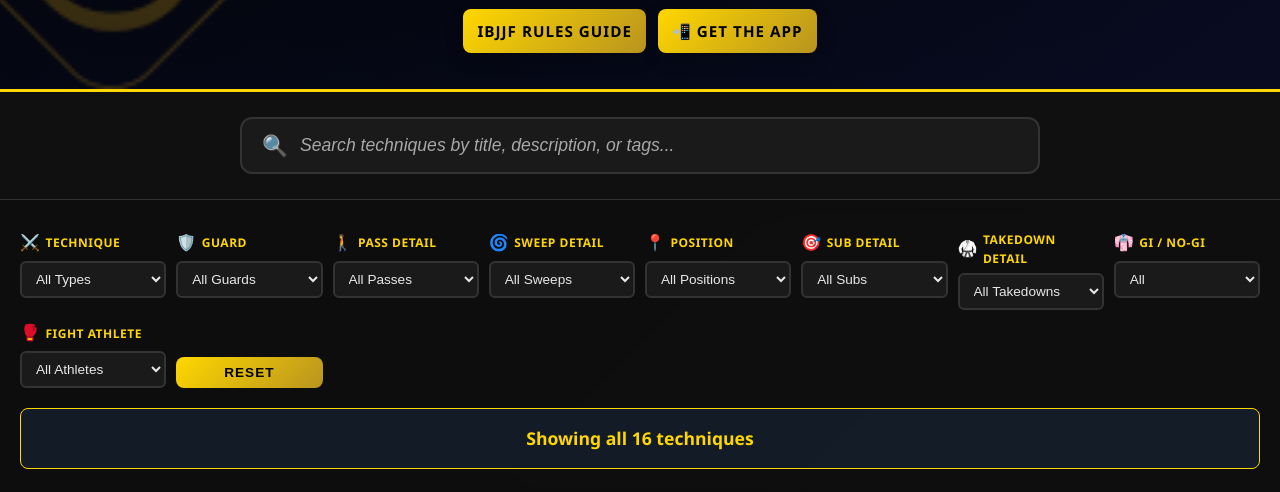
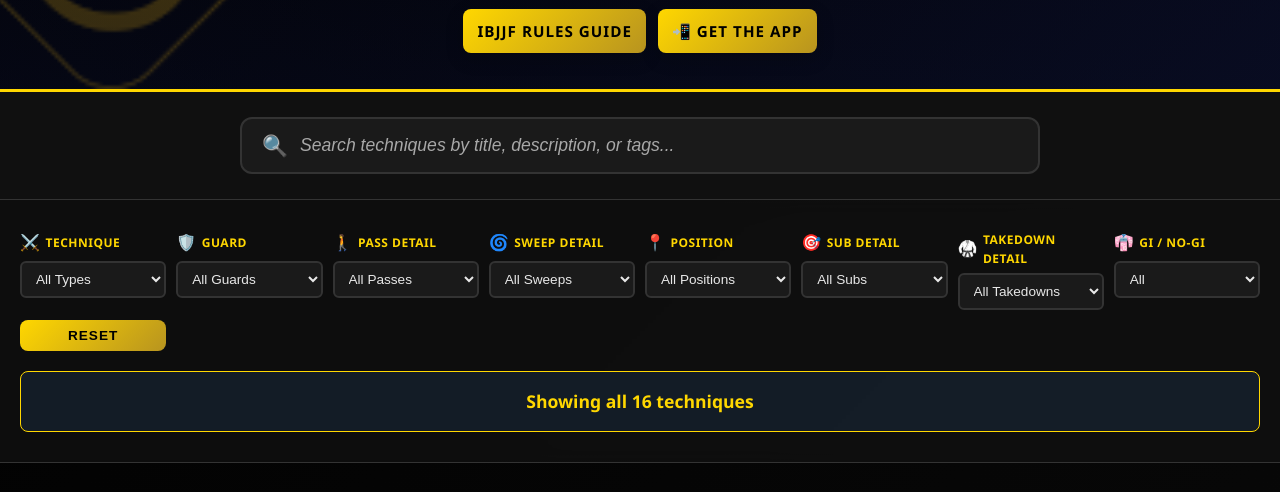
Before and after one commit to SnoopyJackson/unidade_academy, a plain HTML site: page index.html in a window 1280 px wide. Shown: the part 308-800 px from the top of the page. Drawn offline with Linux system fonts and the light colour scheme; no server answers.

Commit message:
remove athletes

```diff
--- a/app.js
+++ b/app.js
@@ -17,88 +17,10 @@
             position: '',
             submission: '',
             takedown: '',
-            giNogi: '',
-            athlete: '' // Fight athlete filter
+            giNogi: ''
         };
         this.searchQuery = '';
         this.searchDebounceTimer = null; // Debounce timer for search input
-
-        // Top BJJ athletes for filtering
-        this.TOP_ATHLETES = [
-            'Gordon Ryan',
-            'Mikey Musumeci',
-            'Tye Ruotolo',
-            'Kade Ruotolo',
-            'Nicholas Meregali',
-            'Felipe Pena',
-            'Lachlan Giles',
-            'Craig Jones',
-            'Kaynan Duarte',
-            'Mica Galvao',
-            'Marcus Almeida',
-            'Leandro Lo',
-            'Andre Galvao',
-            'Roger Gracie',
-            'Marcelo Garcia',
-            'Rafael Mendes',
-            'Gui Mendes',
-            'Cobrinha',
-            'Lucas Lepri',
-            'Rubens Charles',
-            'Gilbert Burns',
-            'Rodolfo Vieira',
-            'Marcus Buchecha',
-            'Joao Gabriel',
-            'Gabriel Arges',
-            'Tex Johnson',
-            'Andrew Tackett',
-            'Pedro Marinho',
-            'Giancarlo Bodoni',
-            'Dante Leon',
-            'Jozef Chen',
-            'Tommy Langaker',
-            'Roberto Jimenez',
-            'Erich Munis',
-            'Jonatha Alves',
-            'Fabricio Werdum',
-            'Erberth Santos',
-            'Gabriel Sousa',
-            'Isaac Doederlein',
-            'Ffion Davies',
-            'Mayssa Bastos',
-            'Bia Mesquita',
-            'Mackenzie Dern',
-            'Beatriz Mesquita',
-            'Ana Carolina Vieira',
-            'Nathiely Jesus',
-            'Gabi Garcia',
-            'Thamara Ferreira',
-            'Amanda Monteiro',
-            'Luiza Monteiro',
-            'Adam Wardzinski',
-            'Nicky Rod',
-            'Garry Tonon',
-            'Nicky Ryan',
-            'Tainan Dalpra',
-            'Keenan Cornelius',
-            'Rafa Lovato Jr.',
-            'JT Torres',
-            'Bruno Malfacine',
-            'Mackenzie Dern',
-            'Joao Miyao',
-            'Paulo Miyao',
-            'Diogo Reis',
-            'Melqui Galvao',
-            'Cole Abate',
-            'Ryan Hall',
-            'Geo Martinez',
-            'Eddie Cummings',
-            'Diego Pato',
-            'Ethan Crelinsten',
-            'Helena Crevar',
-            'Sarah Galvão'
-
-        ];
 
         this.init();
     }
@@ -228,48 +150,6 @@
         populateFromCounts('takedown-filter', takedownCounts);
         populateFromCounts('escape-filter', escapeCounts);
 
-        // Populate athlete filter: only include TOP_ATHLETES but rank them by actual fight counts when possible
-        const athleteFilter = document.getElementById('athlete-filter');
-        if (athleteFilter) {
-            // Build counts map from fight videos (this.fightVideos)
-            const athleteCounts = new Map();
-            const incAth = (name) => {
-                if (!name) return;
-                const n = String(name).trim();
-                if (!n) return;
-                athleteCounts.set(n, (athleteCounts.get(n) || 0) + 1);
-            };
-
-            if (Array.isArray(this.fightVideos) && this.fightVideos.length > 0) {
-                this.fightVideos.forEach(v => {
-                    if (!v.athletes) return;
-                    if (Array.isArray(v.athletes)) {
-                        v.athletes.forEach(a => incAth(a));
-                    } else if (typeof v.athletes === 'string') {
-                        incAth(v.athletes);
-                    }
-                });
-            }
-
-            // Remove existing options except the default
-            while (athleteFilter.options.length > 1) athleteFilter.remove(1);
-
-            // Build list of TOP_ATHLETES with their counts (0 if none)
-            const topWithCounts = this.TOP_ATHLETES.map(name => {
-                const cnt = athleteCounts.get(name) || 0;
-                return { name, cnt };
-            });
-
-            // Sort TOP_ATHLETES by count desc; if counts are equal, keep the original order
-            topWithCounts.sort((a, b) => b.cnt - a.cnt);
-
-            topWithCounts.forEach(({ name, cnt }) => {
-                const option = document.createElement('option');
-                option.value = name.toLowerCase();
-                option.textContent = cnt > 0 ? `${name} (${cnt})` : name;
-                athleteFilter.appendChild(option);
-            });
-        }
     }
 
     setupEventListeners() {
@@ -347,15 +227,6 @@
             this.applyFilters();
         });
 
-        // Athlete filter (for fight videos)
-        const athleteFilter = document.getElementById('athlete-filter');
-        if (athleteFilter) {
-            athleteFilter.addEventListener('change', (e) => {
-                this.filters.athlete = e.target.value;
-                this.applyFilters();
-            });
-        }
-
         // Reset button
         document.getElementById('reset-filters').addEventListener('click', () => {
             this.resetFilters();
@@ -393,9 +264,6 @@
                 f.guard || f.pass || f.sweep ||
                 f.position || f.submission || f.takedown;
 
-            // Check if athlete filter is active
-            const hasAthleteFilter = f.athlete;
-
             // For fight videos (have athletes field)
             if (video.isFight) {
                 // If technique filters are set, hide all fight videos
@@ -403,25 +271,8 @@
                     return false;
                 }
 
-                // If athlete filter is set, must match
-                if (hasAthleteFilter) {
-                    if (!video.athletes || !Array.isArray(video.athletes)) {
-                        return false;
-                    }
-                    const hasAthlete = video.athletes.some(athlete =>
-                        athlete.toLowerCase().includes(f.athlete)
-                    );
-                    return hasAthlete;
-                }
-
                 // No filters active - show fight video
                 return true;
-            }
-
-            // For technique videos (no athletes field)
-            // If athlete filter is set, hide all technique videos
-            if (hasAthleteFilter) {
-                return false;
             }
 
             // Must have classification
@@ -518,7 +369,6 @@
     }
 
     // Cascading filters: repopulate each dropdown based on videos matching all OTHER active filters
-    // Fight filters (athlete) are excluded from cascading
     updateAvailableFilterOptions() {
         // Technique classification dropdowns
         const techniqueFilterConfigs = [
@@ -848,8 +698,7 @@
             position: '',
             submission: '',
             takedown: '',
-            giNogi: '',
-            athlete: ''
+            giNogi: ''
         };
 
         // Reset search
@@ -867,8 +716,6 @@
         document.getElementById('takedown-filter').value = '';
         const giNogiSelect = document.getElementById('gi-filter');
         if (giNogiSelect) giNogiSelect.value = '';
-        const athleteSelect = document.getElementById('athlete-filter');
-        if (athleteSelect) athleteSelect.value = '';
 
         // Reapply filters (will show all)
         this.applyFilters();
--- a/index.html
+++ b/index.html
@@ -172,17 +172,6 @@
                     </select>
                 </div>
 
-                <!-- Fight Athlete Filter -->
-                <div class="filter-group">
-                    <label for="athlete-filter">
-                        <span class="filter-icon">🥊</span>
-                        Fight Athlete
-                    </label>
-                    <select id="athlete-filter" class="filter-select">
-                        <option value="">All Athletes</option>
-                    </select>
-                </div>
-
                 <!-- Reset Button -->
                 <div class="filter-group">
                     <button id="reset-filters" class="btn-reset btn-reset-compact">
```
